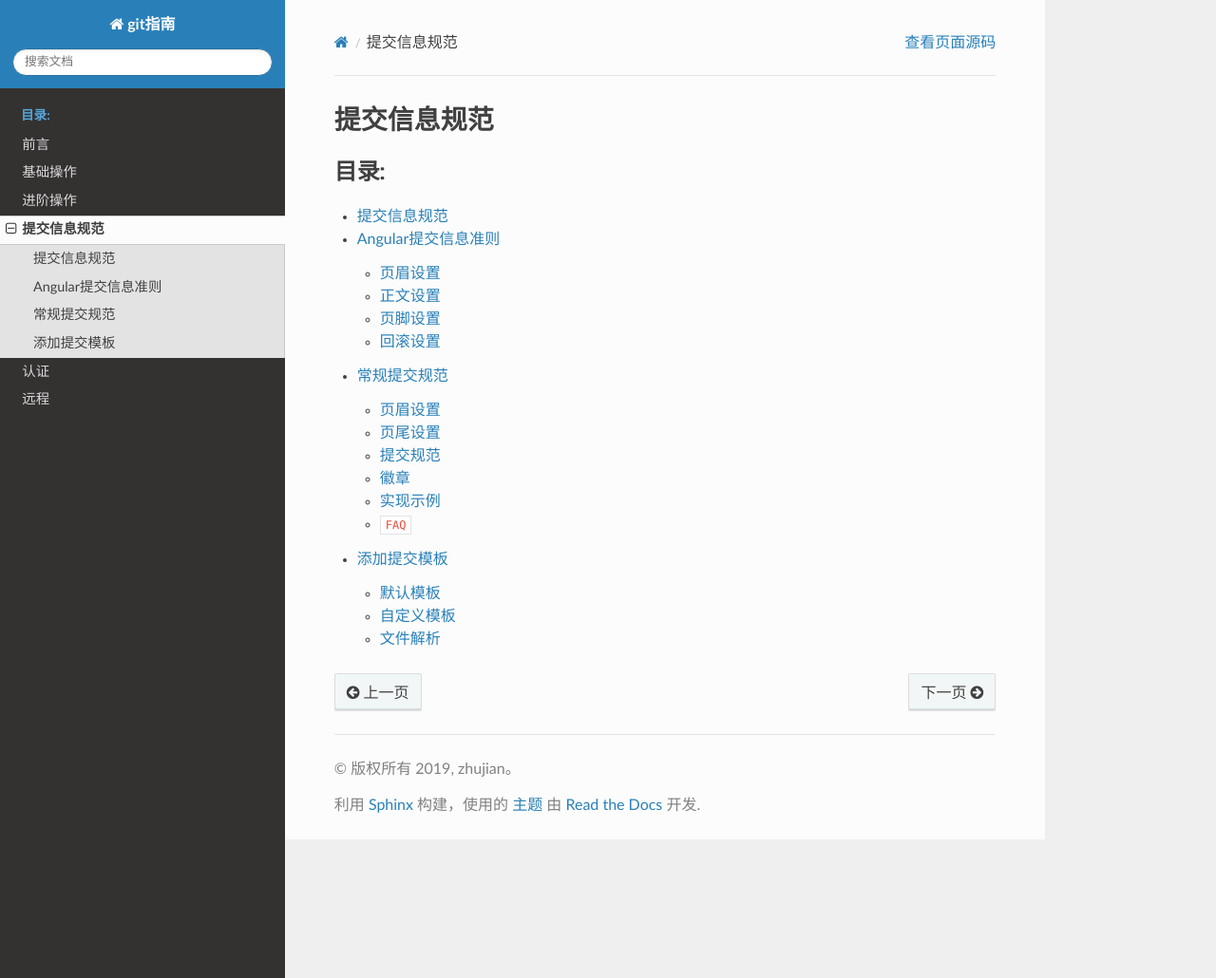
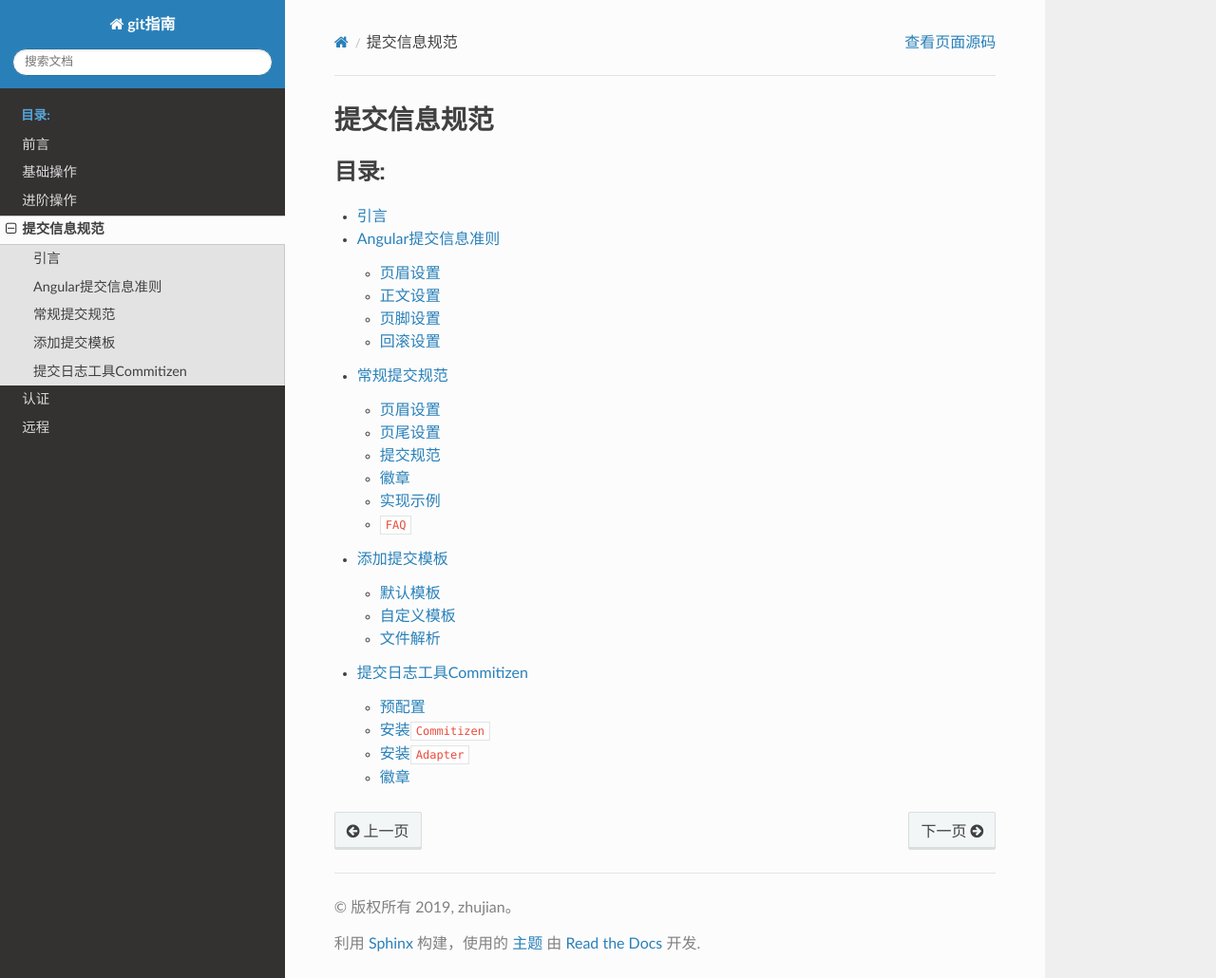
Before and after one commit to Document-Collection/git-guide, a Sphinx documentation site: the page built from docs/source/message-guideline.rst, in a window 1280 px wide and 1030 px high. Shown: the whole window at 95% size. Built offline with Sphinx 7.4.7 and the Read the Docs theme 2.0.0, drawn with Linux system fonts in a browser that asks for light colours; some of the changed lines change nothing that is shown.

Commit message:
docs(message-guideline): 添加commitizen使用文档

```diff
--- a/docs/source/message-guideline.rst
+++ b/docs/source/message-guideline.rst
@@ -8,7 +8,8 @@
    :maxdepth: 2
    :caption: 目录:
 
-   message-guideline/提交信息规范
+   message-guideline/引言
    message-guideline/Angular消息准则
    message-guideline/常规提交规范
    message-guideline/添加提交模板
+   message-guideline/提交日志工具Commitizen
--- a/docs/source/message-guideline/提交信息规范.md
+++ b/docs/source/message-guideline/引言.md
@@ -1,5 +1,5 @@
 
-# 提交信息规范
+# 引言
 
 每次进行git提交时，需要写提交说明，规范提交说明的好处如下
 
--- /dev/null
+++ b/docs/source/message-guideline/提交日志工具Commitizen.md
@@ -0,0 +1,60 @@
+
+# 提交日志工具Commitizen
+
+[Commitizen](http://commitizen.github.io/cz-cli/)是一个提交日志工具，辅助开发者使用提交规则
+
+## 预配置
+
+首先需要安装NodeJS，参考：[nodeJS安装](https://hexo-guide.readthedocs.io/zh_CN/latest/node/nodeJS%E5%AE%89%E8%A3%85.html)
+
+其次需要对仓库进行`Node`初始化，生成`package.json`文件
+
+    $ npm init -y
+
+## 安装`Commitizen`
+
+全局安装[![Commitizen friendly](https://img.shields.io/badge/commitizen-friendly-brightgreen.svg)](http://commitizen.github.io/cz-cli/)
+
+    $ npm install -g commitizen
+
+### 测试
+
+安装完成后，使用`git-cz`替代`git commit`完成提交操作，
+
+    $ git cz
+    cz-cli@3.0.7, cz-conventional-changelog@2.1.0
+    ...
+    ...
+
+通过提示信息辅助你完成标准化的提交日志
+
+## 安装`Adapter`
+
+`Commitizen`支持多种不同的提交规范，可以安装和配置不同的适配器实现
+
+以`Conventional Commit`规范为例
+
+### 全局配置
+
+    # 安装
+    $ npm install -g cz-conventional-changelog
+    # 配置
+    $ echo '{ "path": "cz-conventional-changelog" }' > ~/.czrc
+
+### 本地配置
+
+    # 安装
+    commitizen init cz-conventional-changelog --save-dev --save-exact
+    # 配置，在package.json中添加
+    ...
+    "config": {
+        "commitizen": {
+            "path": "cz-conventional-changelog"
+        }
+    }
+
+## 徽章
+
+在`README`中添加`commitizen`友好徽章
+
+[![Commitizen friendly](https://img.shields.io/badge/commitizen-friendly-brightgreen.svg)](http://commitizen.github.io/cz-cli/)
```
